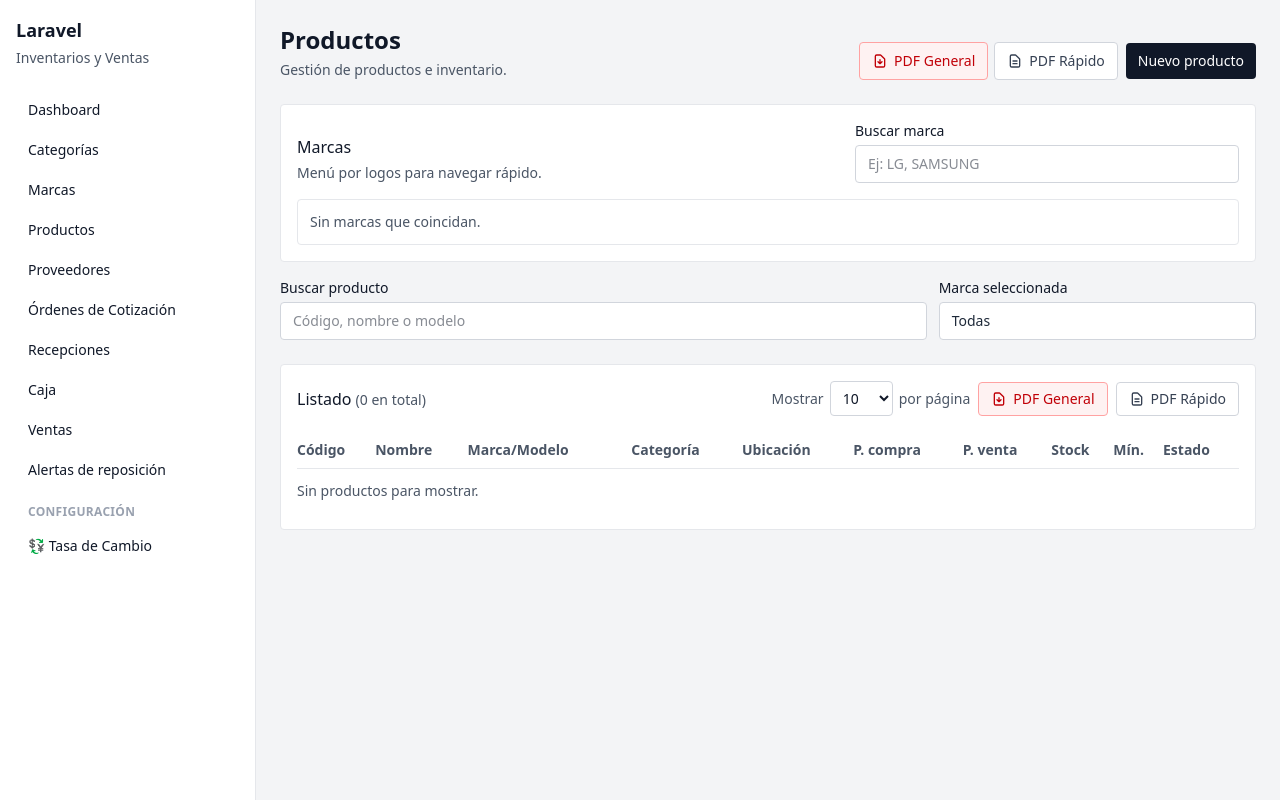
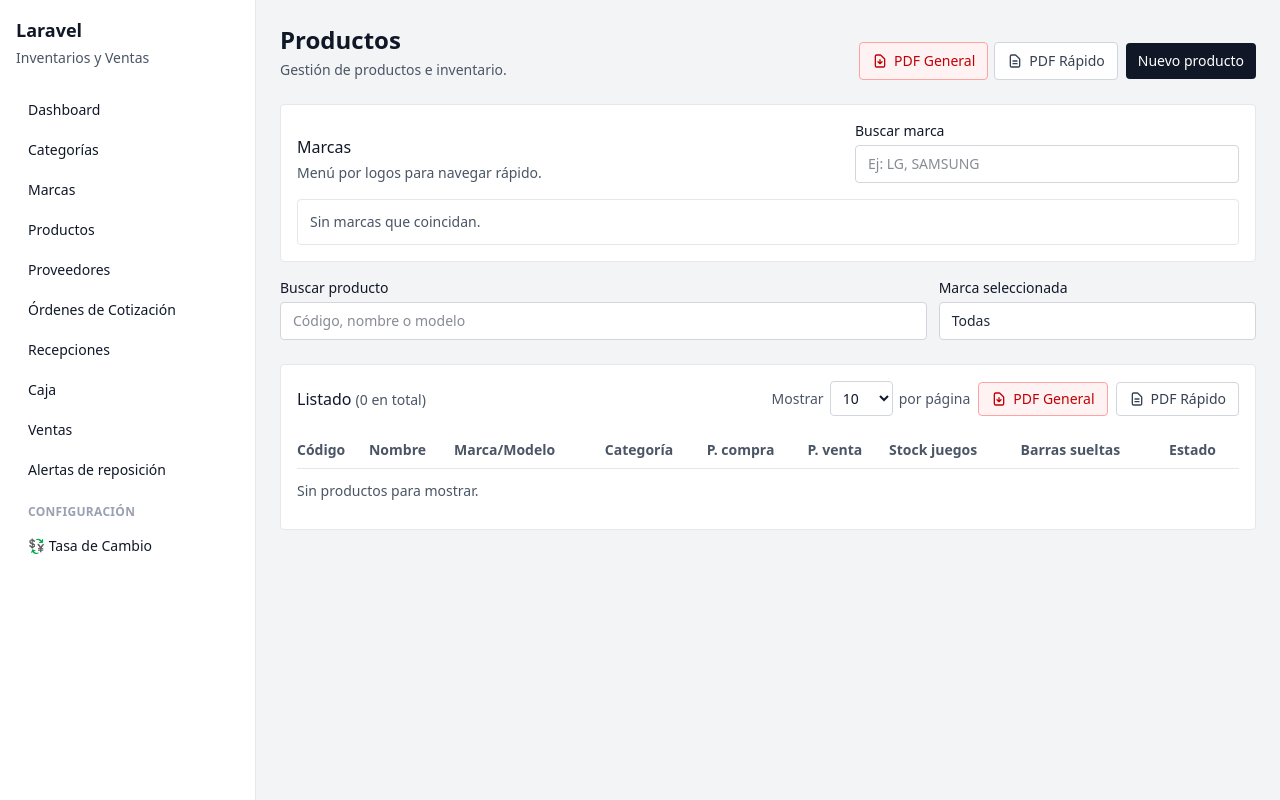
Before and after one commit to EstebanRamos25/sistemaInventariosElectronica, a Laravel app: page /productos in a window 1280 px wide. Run offline with Laravel 12, Linux system fonts and the light colour scheme; data that the repository does not hold is empty; style sheets or scripts are compiled from the project's sources; some libraries are stand-ins or nearby versions.

Commit message:
feat: update products table to include specific stock breakdown for loose bars and adjust column visibility

```diff
--- a/resources/views/livewire/productos-page.blade.php
+++ b/resources/views/livewire/productos-page.blade.php
@@ -447,12 +447,11 @@
                             <th class="py-2">Código</th>
                             <th class="py-2">Nombre</th>
                             <th class="py-2 hidden lg:table-cell">Marca/Modelo</th>
-                            <th class="py-2">Categoría</th>
-                            <th class="py-2 hidden xl:table-cell">Ubicación</th>
+                            <th class="py-2 hidden md:table-cell">Categoría</th>
                             <th class="py-2 hidden lg:table-cell">P. compra</th>
                             <th class="py-2">P. venta</th>
-                            <th class="py-2">Stock</th>
-                            <th class="py-2 hidden lg:table-cell">Mín.</th>
+                            <th class="py-2" title="Juegos/paquetes cerrados en inventario">Stock juegos</th>
+                            <th class="py-2 hidden sm:table-cell" title="Barras LED sueltas (paquetes abiertos)">Barras sueltas</th>
                             <th class="py-2">Estado</th>
                             <th class="py-2"></th>
                         </tr>
@@ -476,7 +475,7 @@
                             @if ($agruparPorPulgadas && $grupoKey !== $pulgadasActual)
                                 @php $pulgadasActual = $grupoKey; @endphp
                                 <tr>
-                                    <td colspan="11" class="bg-gray-100 px-2 py-1.5 text-xs font-semibold uppercase tracking-wider text-gray-600 border-t-2 border-gray-300">
+                                    <td colspan="10" class="bg-gray-100 px-2 py-1.5 text-xs font-semibold uppercase tracking-wider text-gray-600 border-t-2 border-gray-300">
                                         @if ($grupoPulgadas)
                                             📺 {{ $grupoPulgadas }}&quot; pulgadas
                                         @else
@@ -506,12 +505,22 @@
                                         </span>
                                     @endif
                                 </td>
-                                <td class="py-2">{{ $p->categoria?->nombre }}</td>
-                                <td class="py-2 hidden xl:table-cell text-gray-700">{{ $p->ubicacion }}</td>
+                                <td class="py-2 hidden md:table-cell">{{ $p->categoria?->nombre }}</td>
                                 <td class="py-2 hidden lg:table-cell">{{ $p->precio_compra }}</td>
                                 <td class="py-2">{{ $p->precio_venta }}</td>
-                                <td class="py-2 {{ (int) $p->stock_actual <= (int) $p->stock_minimo ? 'text-red-700 font-medium' : '' }}">{{ $p->stock_actual }}</td>
-                                <td class="py-2 hidden lg:table-cell">{{ $p->stock_minimo }}</td>
+                                <td class="py-2 font-medium {{ (int) $p->stock_actual <= (int) $p->stock_minimo ? 'text-red-700' : 'text-gray-800' }}">
+                                    {{ $p->stock_actual }}
+                                </td>
+                                <td class="py-2 hidden sm:table-cell">
+                                    @php $barras = (int) $p->stock_barras_sueltas; @endphp
+                                    @if ($barras > 0)
+                                        <span class="inline-flex items-center rounded-full bg-orange-50 px-2 py-0.5 text-xs font-medium text-orange-700">
+                                            {{ $barras }}
+                                        </span>
+                                    @else
+                                        <span class="text-gray-300">—</span>
+                                    @endif
+                                </td>
                                 <td class="py-2">
                                     <label class="inline-flex items-center gap-2 text-sm">
                                         <input
@@ -541,7 +550,7 @@
                         @endforeach
                         @if ($productos->isEmpty())
                             <tr>
-                                <td class="py-3 text-gray-600" colspan="11">Sin productos para mostrar.</td>
+                                <td class="py-3 text-gray-600" colspan="10">Sin productos para mostrar.</td>
                             </tr>
                         @endif
                     </tbody>
```
